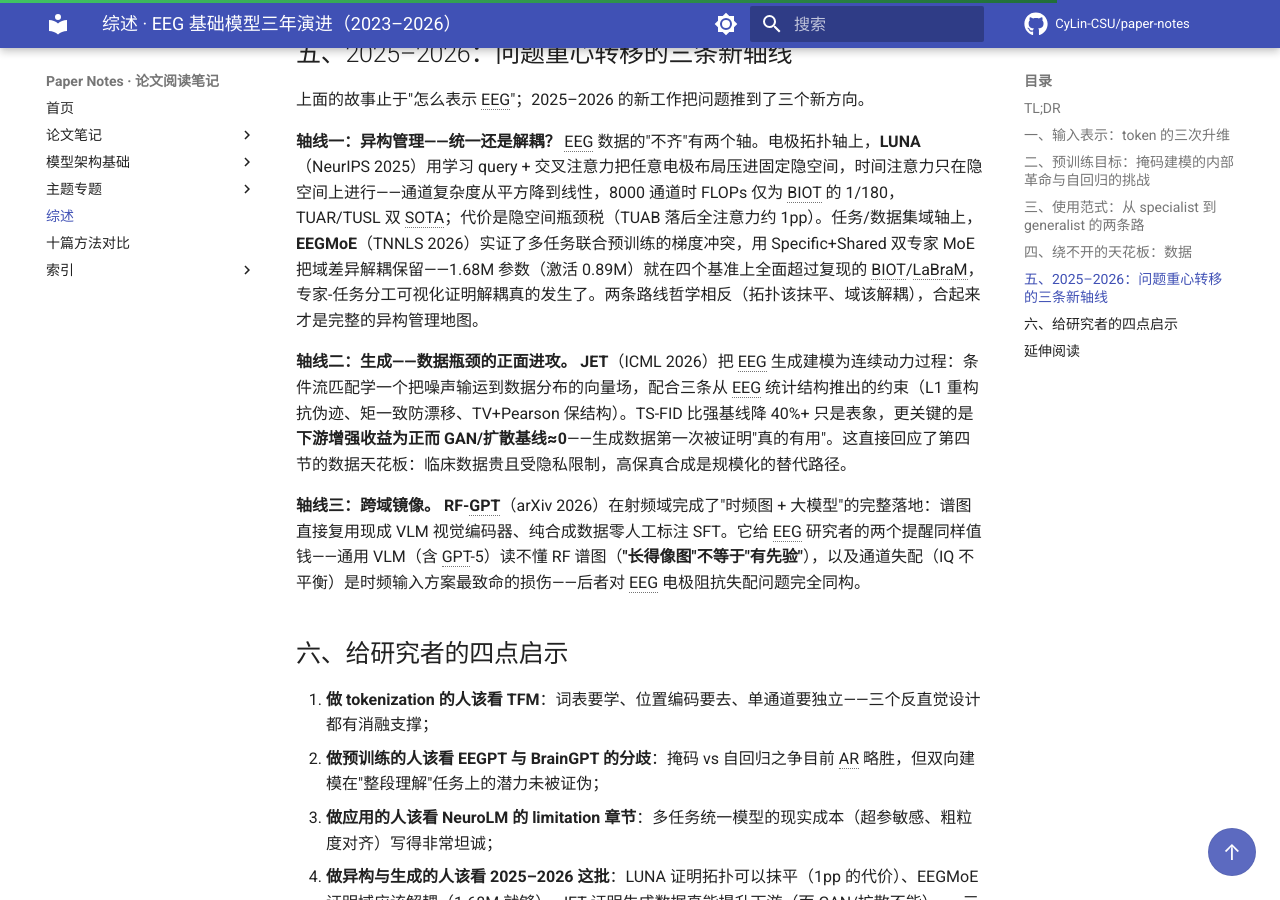
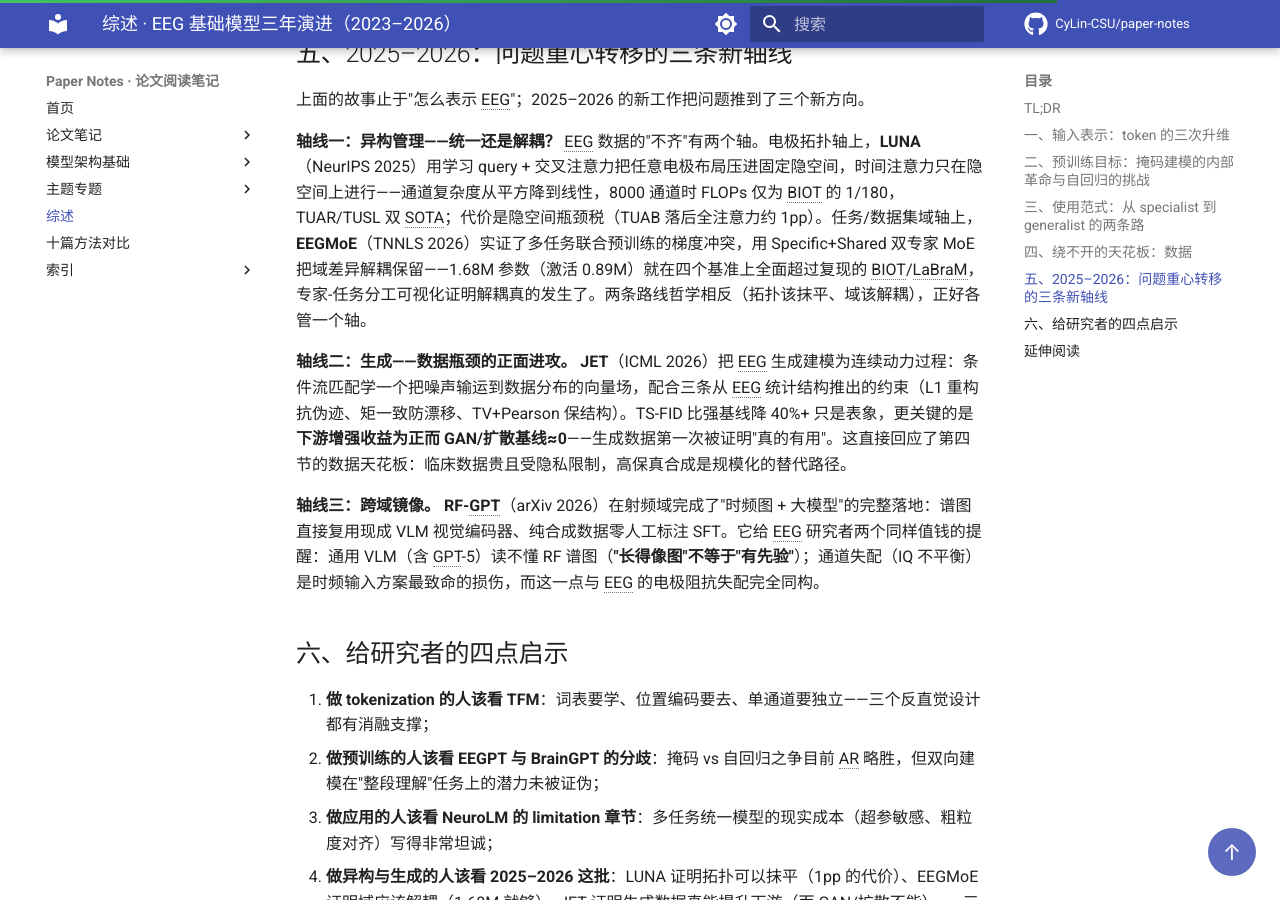
Before and after one commit to CyLin-CSU/paper-notes, an MkDocs documentation site: the page built from docs/blog-2023-2026.md, in a window 1280 px wide and 900 px high, scrolled down 1672 px. Built offline with MkDocs 1.6.1 and Material for MkDocs 9.7.7, drawn with Linux system fonts in a browser that asks for light colours; a script that is not in the unit is left out; comment, search, counter and statistics services are not loaded; some of the changed text lies outside the part shown.

Commit message:
按 humanizer-zh 规则润色综述页：删'从 0 到 1'口号与句式复读、收敛意义拔高、拆开堆叠破折号（保留信息与作者声音，其余命中经核查为误报不动）

```diff
--- a/docs/blog-2023-2026.md
+++ b/docs/blog-2023-2026.md
@@ -10,7 +10,7 @@ tags: [综述, EEG, 基础模型]
 
 ## TL;DR
 
-三年间，EEG 基础模型在三个维度上完成了从 0 到 1：**输入表示**从规则切段进化到可学习的时频 motif 词表；**预训练目标**从对比学习/掩码建模扩展到自回归；**使用范式**从"一任务一模型"进化到接 LLM 的多任务指令推理。但所有模型的通用性仍被同一个东西卡住：**数据**——2.5 万小时已是极限规模，且被临床癫痫域重度偏斜。2025–2026 的最新一批工作开始正面回应这个天花板：**LUNA/EEGMoE** 分别从"统一拓扑"与"解耦域"两端管理数据异构性，**JET** 把生成建模（流匹配）做成缓解数据稀缺的正式方案，**RF-GPT** 则在射频域证明"时频图 + 大模型"范式跨模态通用。
+三年间，EEG 基础模型在三个维度上各走完了一条演进线：**输入表示**从规则切段走到可学习的时频 motif 词表，**预训练目标**从对比学习/掩码建模扩展到自回归，**使用范式**从"一任务一模型"走向接 LLM 的多任务指令推理。但所有模型的通用性仍被同一个东西卡住：**数据**——2.5 万小时已是极限规模，且被临床癫痫域重度偏斜。2025–2026 的最新一批工作开始正面回应这个天花板：**LUNA/EEGMoE** 分别从"统一拓扑"与"解耦域"两端管理数据异构性，**JET** 把生成建模（流匹配）做成缓解数据稀缺的正式方案，**RF-GPT** 则在射频域证明"时频图 + 大模型"范式跨模态通用。
 
 ## 一、输入表示：token 的三次升维
 
@@ -46,11 +46,11 @@ NeuroLM 走了更激进的路：把 EEG 当外语接进 GPT-2，指令微调统
 
 上面的故事止于"怎么表示 EEG"；2025–2026 的新工作把问题推到了三个新方向。
 
-**轴线一：异构管理——统一还是解耦？** EEG 数据的"不齐"有两个轴。电极拓扑轴上，**LUNA**（NeurIPS 2025）用学习 query + 交叉注意力把任意电极布局压进固定隐空间，时间注意力只在隐空间上进行——通道复杂度从平方降到线性，8000 通道时 FLOPs 仅为 BIOT 的 1/180，TUAR/TUSL 双 SOTA；代价是隐空间瓶颈税（TUAB 落后全注意力约 1pp）。任务/数据集域轴上，**EEGMoE**（TNNLS 2026）实证了多任务联合预训练的梯度冲突，用 Specific+Shared 双专家 MoE 把域差异解耦保留——1.68M 参数（激活 0.89M）就在四个基准上全面超过复现的 BIOT/LaBraM，专家-任务分工可视化证明解耦真的发生了。两条路线哲学相反（拓扑该抹平、域该解耦），合起来才是完整的异构管理地图。
+**轴线一：异构管理——统一还是解耦？** EEG 数据的"不齐"有两个轴。电极拓扑轴上，**LUNA**（NeurIPS 2025）用学习 query + 交叉注意力把任意电极布局压进固定隐空间，时间注意力只在隐空间上进行——通道复杂度从平方降到线性，8000 通道时 FLOPs 仅为 BIOT 的 1/180，TUAR/TUSL 双 SOTA；代价是隐空间瓶颈税（TUAB 落后全注意力约 1pp）。任务/数据集域轴上，**EEGMoE**（TNNLS 2026）实证了多任务联合预训练的梯度冲突，用 Specific+Shared 双专家 MoE 把域差异解耦保留——1.68M 参数（激活 0.89M）就在四个基准上全面超过复现的 BIOT/LaBraM，专家-任务分工可视化证明解耦真的发生了。两条路线哲学相反（拓扑该抹平、域该解耦），正好各管一个轴。
 
 **轴线二：生成——数据瓶颈的正面进攻。** **JET**（ICML 2026）把 EEG 生成建模为连续动力过程：条件流匹配学一个把噪声输运到数据分布的向量场，配合三条从 EEG 统计结构推出的约束（L1 重构抗伪迹、矩一致防漂移、TV+Pearson 保结构）。TS-FID 比强基线降 40%+ 只是表象，更关键的是**下游增强收益为正而 GAN/扩散基线≈0**——生成数据第一次被证明"真的有用"。这直接回应了第四节的数据天花板：临床数据贵且受隐私限制，高保真合成是规模化的替代路径。
 
-**轴线三：跨域镜像。** **RF-GPT**（arXiv 2026）在射频域完成了"时频图 + 大模型"的完整落地：谱图直接复用现成 VLM 视觉编码器、纯合成数据零人工标注 SFT。它给 EEG 研究者的两个提醒同样值钱——通用 VLM（含 GPT-5）读不懂 RF 谱图（**"长得像图"不等于"有先验"**），以及通道失配（IQ 不平衡）是时频输入方案最致命的损伤——后者对 EEG 电极阻抗失配问题完全同构。
+**轴线三：跨域镜像。** **RF-GPT**（arXiv 2026）在射频域完成了"时频图 + 大模型"的完整落地：谱图直接复用现成 VLM 视觉编码器、纯合成数据零人工标注 SFT。它给 EEG 研究者两个同样值钱的提醒：通用 VLM（含 GPT-5）读不懂 RF 谱图（**"长得像图"不等于"有先验"**）；通道失配（IQ 不平衡）是时频输入方案最致命的损伤，而这一点与 EEG 的电极阻抗失配完全同构。
 
 ## 六、给研究者的四点启示
 
```
